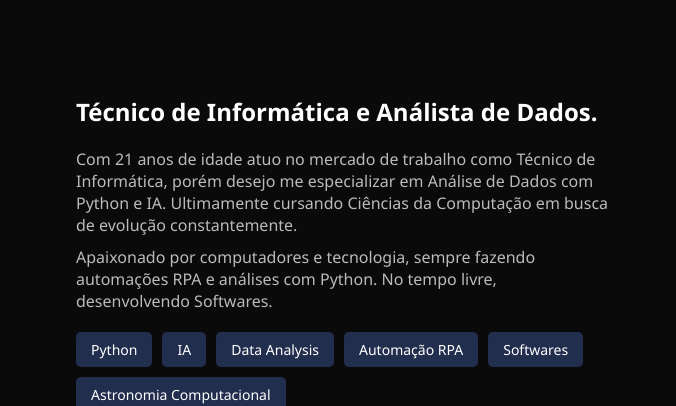
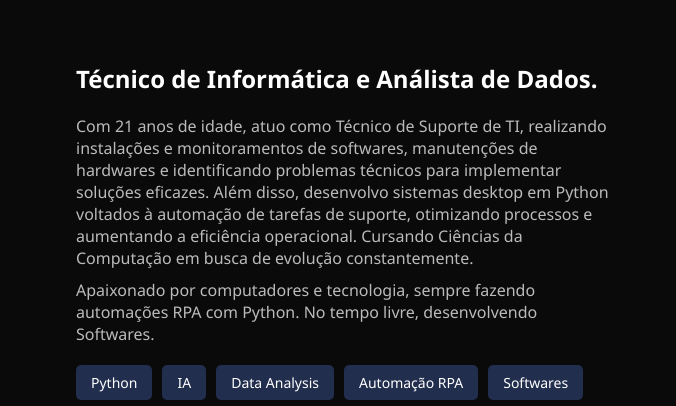
Before and after one commit to ThiagoCamargo07/tts---web, a plain HTML site: page index.html in a window 1280 px wide. Shown: the part 1655-2061 px from the top of the page, 604-1280 px from the left. Drawn offline with nearby package versions, Linux system fonts and the light colour scheme.

Commit message:
Update index.html

```diff
--- a/index.html
+++ b/index.html
@@ -132,10 +132,10 @@
       <div class="conteudo-sobre">
         <h2>Técnico de Informática e Análista de Dados.</h2>
         <p>
-          Com 21 anos de idade atuo no mercado de trabalho como Técnico de Informática, porém desejo me especializar em Análise de Dados com Python e IA. Ultimamente cursando Ciências da Computação em busca de evolução constantemente.
+          Com 21 anos de idade, atuo como Técnico de Suporte de TI, realizando instalações e monitoramentos de softwares, manutenções de hardwares e identificando problemas técnicos para implementar soluções eficazes. Além disso, desenvolvo sistemas desktop em Python voltados à automação de tarefas de suporte, otimizando processos e aumentando a eficiência operacional. Cursando Ciências da Computação em busca de evolução constantemente.
         </p>
         <p>
-           Apaixonado por computadores e tecnologia, sempre fazendo automações RPA e análises com Python. No tempo livre, desenvolvendo Softwares.
+           Apaixonado por computadores e tecnologia, sempre fazendo automações RPA com Python. No tempo livre, desenvolvendo Softwares.
         </p>
 
         <div class="habilidades">
```
